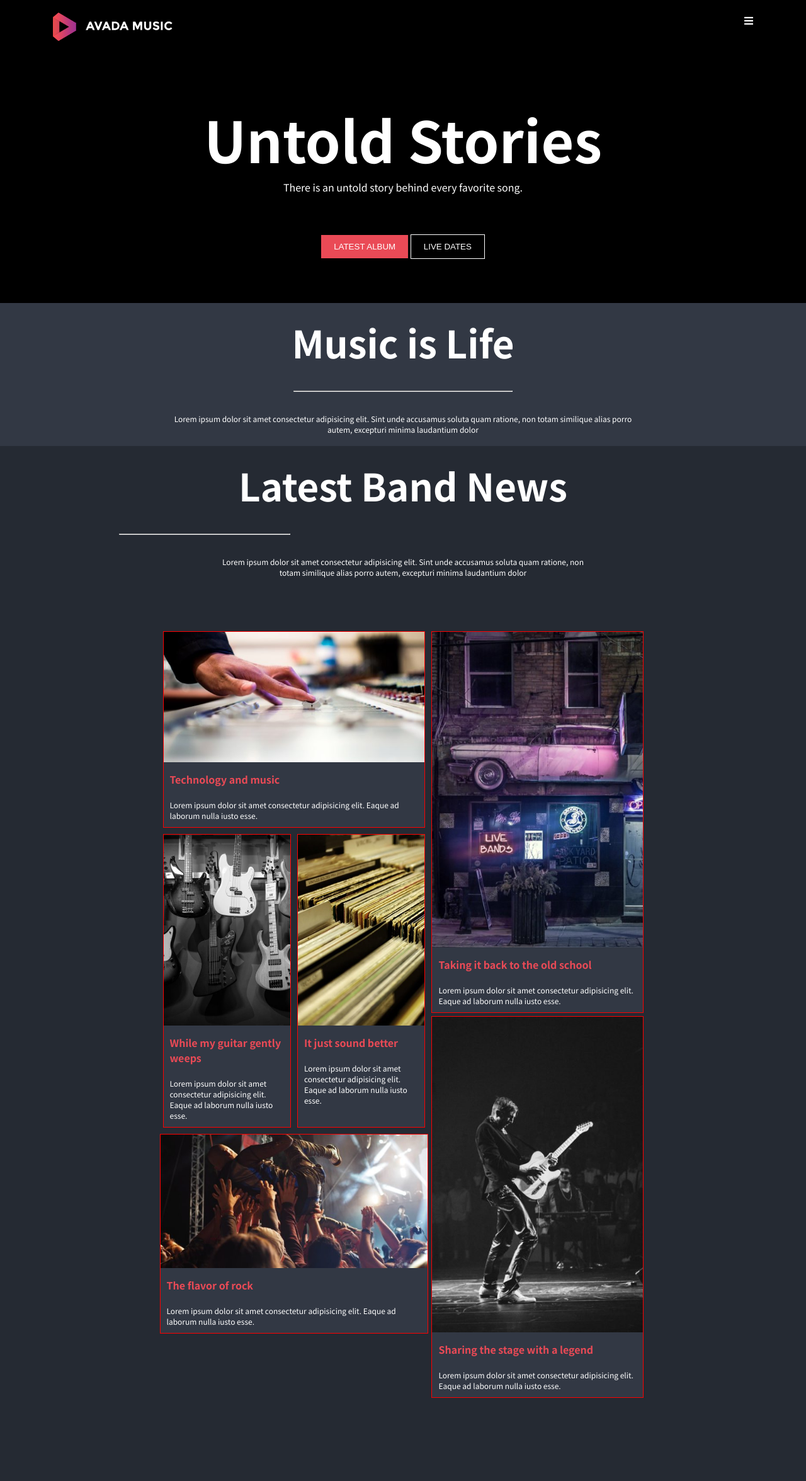
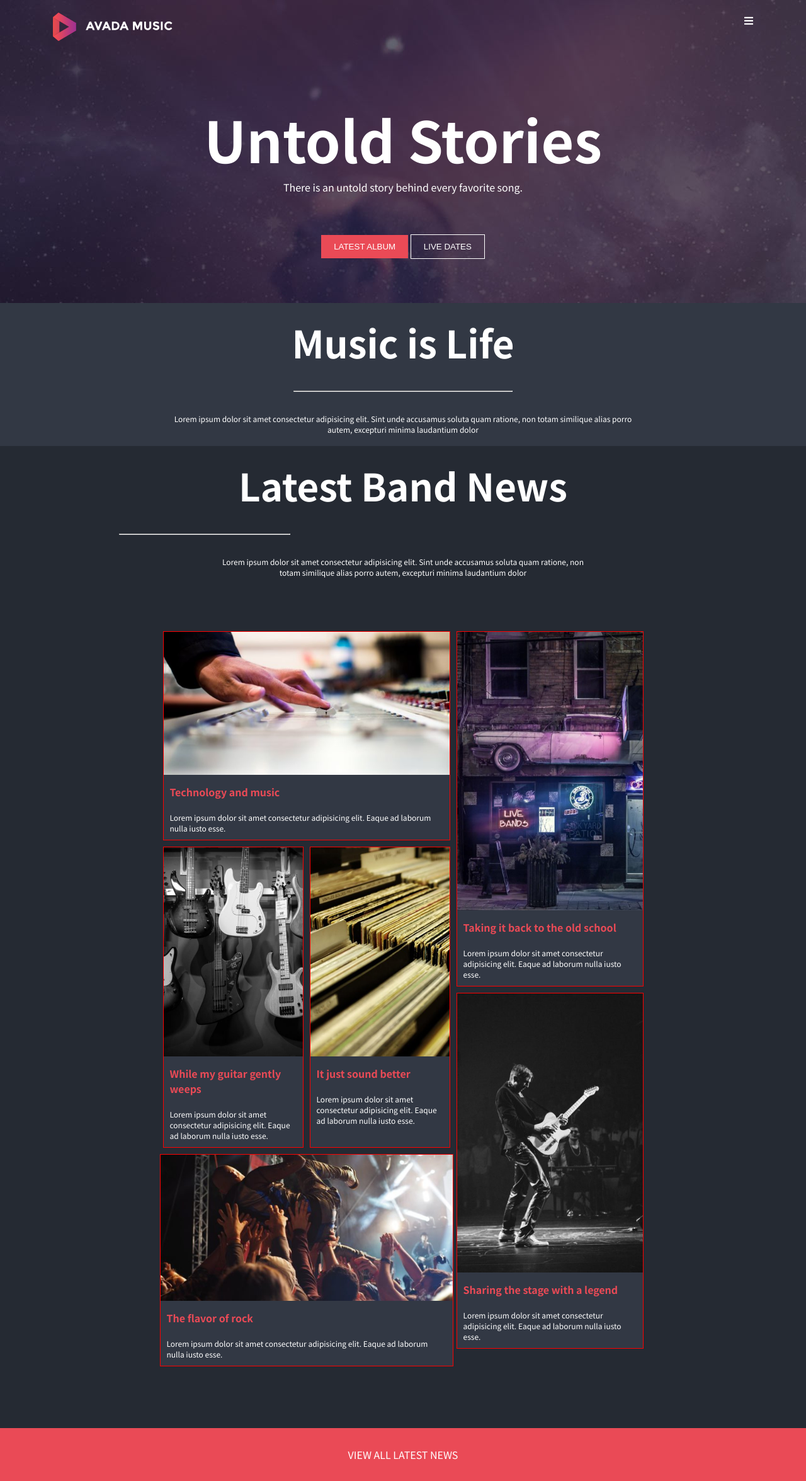
Before and after one commit to Cargalher/proj-html-vuejs, a PHP site: page / in a window 1280 px wide. Shown: the whole page at 63% size. Before the commit the page ends 2219 px from the top, so only its background shows below. Run offline with PHP 8.4, Linux system fonts and the light colour scheme; some libraries are stand-ins or nearby versions.

Commit message:
background image added

```diff
--- a/dist/css/app.css
+++ b/dist/css/app.css
@@ -16,7 +16,7 @@ body {
 }
 
 header {
-  background-color: black;
+  background-image: url("/dist/img/home_slider.jpg");
 }
 header .navbar {
   display: flex;
@@ -91,6 +91,10 @@ main .latest_news h4 {
 main .latest_news img {
   width: 100%;
 }
+main .latest_news .latest_news_top hr {
+  width: 28%;
+  margin: 34px;
+}
 main .latest_news .latest_news_bottom {
   padding: 80px;
   width: 75%;
@@ -132,8 +136,11 @@ main .latest_news .latest_news_bottom .left_col .rock {
   margin-top: 5px;
 }
 main .latest_news .latest_news_bottom .right_col {
-  width: 80%;
+  width: 65%;
   padding: 5px;
+  display: flex;
+  flex-direction: column;
+  align-items: center;
 }
 main .latest_news .latest_news_bottom .right_col .bar {
   border: 1px solid red;
@@ -145,3 +152,11 @@ main .latest_news .latest_news_bottom .right_col .guitar_player {
   background-color: #323844;
   margin-top: 5px;
 }
+main .view_news {
+  background-color: #EA4A56;
+  padding: 30px;
+}
+main .view_news p {
+  text-transform: uppercase;
+  text-align: center;
+}
--- a/index.html
+++ b/index.html
@@ -87,9 +87,14 @@
                     </div>
                     <!-- /right column_cards images -->
                 </div>
+
             </section>
             <!-- section Latest Band News -->
-            <section></section>
+            <!-- section view all latest news -->
+            <section class="view_news">
+                <p>view all latest news</p>
+            </section>
+            <!-- section view all latest news -->
             <section></section>
         </main>
         <!-- /#site_main -->
--- a/src/partials/_header.scss
+++ b/src/partials/_header.scss
@@ -1,7 +1,7 @@
 // Header
 header{
-    background-color: black;
-    // background-image: url('./dist/img/home_slider.jpg');
+    // background-color: black;
+    background-image: url('/dist/img/home_slider.jpg');
     .navbar{
         display: flex;
         justify-content: space-between;
--- a/src/partials/_main.scss
+++ b/src/partials/_main.scss
@@ -39,12 +39,18 @@ main{
             width: 100%;
 
         }
+        .latest_news_top{
+            hr{
+                width: 28%;
+                margin: 34px;
+            }
+        }
         .latest_news_bottom{
             padding: 80px;
             width: 75%;
             margin: auto;
+            display: flex;
 
-            display: flex;
             h4, p{
                 text-align: left;
                 padding: 10px;
@@ -85,8 +91,11 @@ main{
                 }
             }
             .right_col{
-                width: 80%;
+                width: 65%;
                 padding: 5px;
+                display: flex;
+                flex-direction: column;
+                align-items: center;
                 .bar{
                     border:1px solid red;
                     background-color:$bg_section_one ;
@@ -99,9 +108,14 @@ main{
                 }
             }
         }
-
-
-
-
+    }
+    // section3
+    .view_news{
+        background-color:$color_btn_album ;
+        padding:30px;
+        p{
+            text-transform: uppercase;
+            text-align: center;
+        }
     }
 }
```
